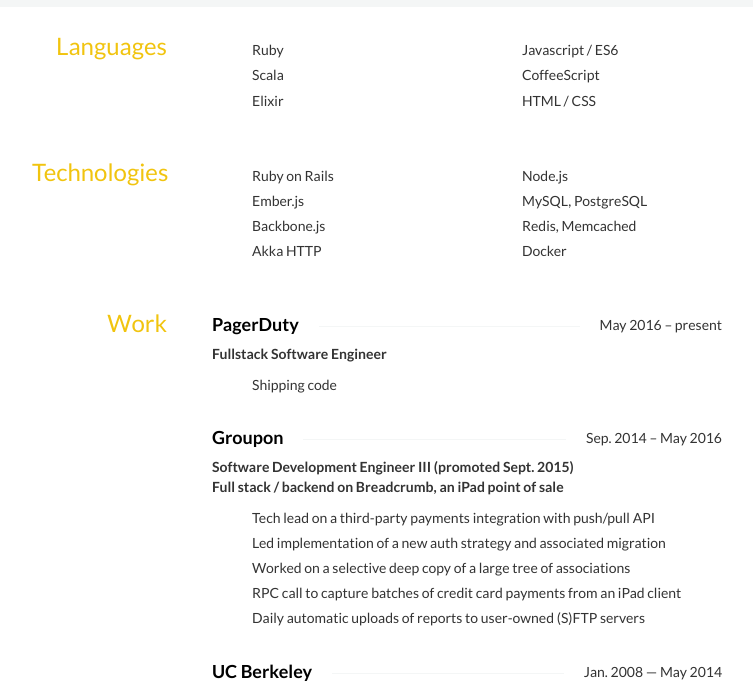
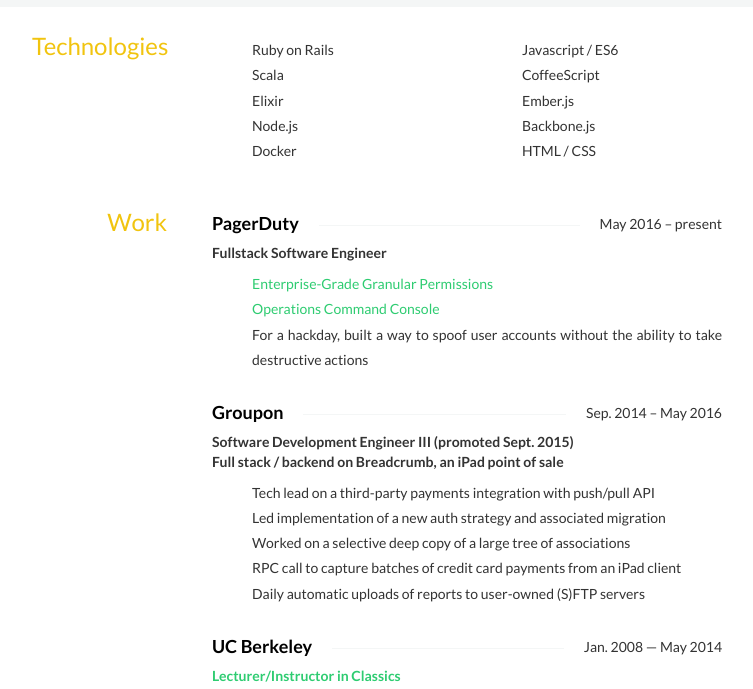
Before and after one commit to dwalin1/dwalin1.github.io, a plain HTML site: page index.html in a window 1280 px wide. Shown: the part 79-768 px from the top of the page, without its empty margins (263-1016 px from the left). Drawn offline with nearby package versions, Linux system fonts and the light colour scheme; some icons are missing.

Commit message:
Add more specific PD work, tweak languages/technologies

```diff
--- a/index.html
+++ b/index.html
@@ -227,32 +227,6 @@ h4 span:first-child {
 
 	<section id="languages" class="row">
 		<aside class="col-sm-3">
-			<h3>Languages</h3>
-		</aside>
-		<div class="col-sm-9">
-			<div class="row">
-
-			<div class="col-sm-6">
-				<ul class="keywords">
-					<li>Ruby</li>
-                    <li>Scala</li>
-                    <li>Elixir</li>
-				</ul>
-			</div>
-
-			<div class="col-sm-6">
-				<ul class="keywords">
-					<li>Javascript / ES6</li>
-                    <li>CoffeeScript</li>
-					<li>HTML / CSS</li>
-				</ul>
-			</div>
-			</div>
-		</div>
-	</section>
-
-	<section id="technologies" class="row">
-		<aside class="col-sm-3">
 			<h3>Technologies</h3>
 		</aside>
 		<div class="col-sm-9">
@@ -261,18 +235,20 @@ h4 span:first-child {
 			<div class="col-sm-6">
 				<ul class="keywords">
 					<li>Ruby on Rails</li>
-					<li>Ember.js</li>
-					<li>Backbone.js</li>
-                    <li>Akka HTTP</li>
+                    <li>Scala</li>
+					<li>Elixir</li>
+					<li>Node.js</li>
+					<li>Docker</li>
 				</ul>
 			</div>
 
 			<div class="col-sm-6">
 				<ul class="keywords">
-					<li>Node.js</li>
-                    <li>MySQL, PostgreSQL</li>
-                    <li>Redis, Memcached</li>
-					<li>Docker</li>
+					<li>Javascript / ES6</li>
+					<li>CoffeeScript</li>
+					<li>Ember.js</li>
+					<li>Backbone.js</li>
+					<li>HTML / CSS</li>
 				</ul>
 			</div>
 			</div>
@@ -301,7 +277,19 @@ h4 span:first-child {
 
 				<ul class="highlights">
 					<li class="bullet">
-						Shipping code
+						<a href="https://www.pagerduty.com/blog/security-permissions/">
+							Enterprise-Grade Granular Permissions
+						</a>
+					</li>
+
+					<li class="bullet">
+						<a href="https://www.pagerduty.com/applications/">
+							Operations Command Console
+						</a>
+					</li>
+
+					<li class="bullet">
+						For a hackday, built a way to spoof user accounts without the ability to take destructive actions
 					</li>
 				</ul>
 
```
